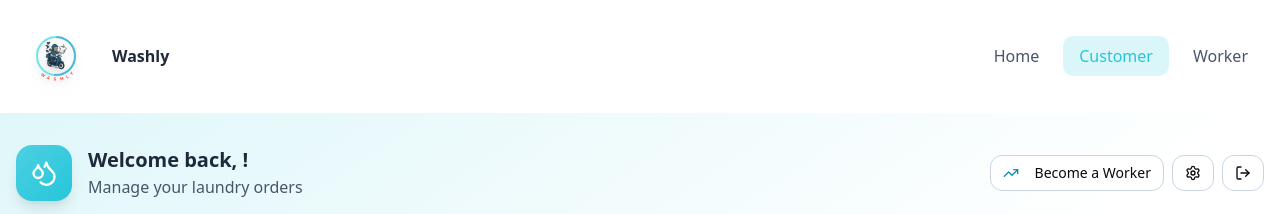
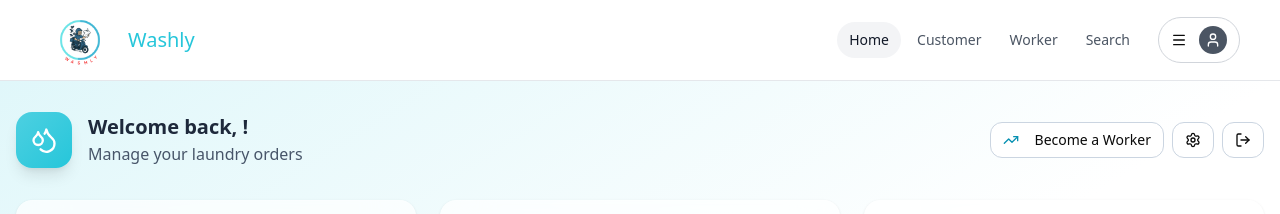
Before and after one commit to ClaudiaTannous/Washly, a Next.js app in the folder apps/frontend/: page /customer in a window 1280 px wide. Shown: the top 214 px of the page. Built offline with nearby package versions, Linux system fonts and the light colour scheme; no server answers; sample sign-in values are in the browser's storage.

Commit message:
added design stuff

```diff
--- a/apps/frontend/src/app/(main)/layout.js
+++ b/apps/frontend/src/app/(main)/layout.js
@@ -1,70 +1,16 @@
-"use client";
+import MainLayout from "@/components/MainLayout";
 
-import { usePathname } from "next/navigation";
-import Link from "next/link";
+export const metadata = {
+  title: "Washly",
+  description: "Professional laundry services at your doorstep",
+};
 
-export default function MainLayout({ children }) {
-  const pathname = usePathname();
-
+export default function MainLayoutWrapper({ children }) {
   return (
-    <div className="relative min-h-screen w-full overflow-hidden">
-      {/* NAVBAR */}
-      <nav className="relative z-20 bg-white/70 backdrop-blur-xl border-b border-white/20">
-        <div className="max-w-7xl mx-auto px-4 py-4">
-          <div className="flex items-center justify-between">
-            {/* LOGO */}
-            <div className="flex items-center gap-4">
-            <img
-            src="/washly-logo (3).png"
-            alt="Washly Logo"
-            className="w-20 h-20 object-contain drop-shadow-lg"
-            />
-            <span className="text-slate-800 font-semibold">Washly</span>
-            </div>
-
-
-            {/* NAV LINKS */}
-            <div className="flex gap-2">
-              <NavButton href="/" current={pathname === "/"}>
-                Home
-              </NavButton>
-
-              <NavButton
-                href="/customer"
-                current={pathname.startsWith("/customer")}
-              >
-                Customer
-              </NavButton>
-
-              <NavButton
-                href="/worker"
-                current={pathname.startsWith("/worker")}
-              >
-                Worker
-              </NavButton>
-            </div>
-          </div>
-        </div>
-      </nav>
-
-      {/* PAGE CONTENT */}
-      <main className="relative z-10">{children}</main>
-    </div>
+    <html lang="en">
+      <body>
+        <MainLayout>{children}</MainLayout>
+      </body>
+    </html>
   );
 }
-
-/* ---------------- NAV BUTTON ---------------- */
-function NavButton({ href, current, children }) {
-  return (
-    <Link
-      href={href}
-      className={`px-4 py-2 rounded-lg transition-colors ${
-        current
-          ? "bg-[#4dd0e1]/20 text-[#26c6da]"
-          : "text-slate-600 hover:bg-white/50"
-      }`}
-    >
-      {children}
-    </Link>
-  );
-}
--- a/apps/frontend/src/components/CustomerDashboard.jsx
+++ b/apps/frontend/src/components/CustomerDashboard.jsx
@@ -341,8 +341,6 @@ export function CustomerDashboard({
                 icon={Package}
                 title="No active orders"
                 description="Start by finding a worker in your area"
-                buttonLabel="Find Workers"
-                onClick={onNavigateToSearch}
               />
             )}
           </TabsContent>
--- /dev/null
+++ b/apps/frontend/src/components/MainLayout.jsx
@@ -0,0 +1,100 @@
+"use client";
+
+import { Menu, User, Search } from "lucide-react";
+import { useRouter } from "next/navigation";
+
+export default function MainLayout({ children, currentPath = "/" }) {
+  const router = useRouter();
+
+  return (
+    <div className="relative min-h-screen w-full">
+      {/* NAVBAR */}
+      <nav className="fixed top-0 left-0 right-0 z-50 bg-white border-b border-gray-200">
+        <div className="max-w-7xl mx-auto px-6 sm:px-10">
+          {/* TOP BAR */}
+          <div className="flex items-center justify-between h-20">
+            {/* LOGO */}
+            <div className="flex items-center gap-2 min-w-[200px]">
+              <img
+                src="/washly-logo (3).png"
+                alt="Washly Logo"
+                className="w-25 h-20 object-contain"
+              />
+              <span className="text-[#26c6da] text-xl hidden sm:block">
+                Washly
+              </span>
+            </div>
+
+            {/* RIGHT NAVIGATION */}
+            <div className="flex items-center gap-4 min-w-[200px] justify-end">
+              <div className="hidden lg:flex items-center gap-1">
+                <NavLink href="/" current={currentPath === "/"}>
+                  Home
+                </NavLink>
+
+                <NavLink
+                  href="/customer"
+                  current={currentPath.startsWith("/customer")}
+                >
+                  Customer
+                </NavLink>
+
+                <NavLink
+                  href="/worker"
+                  current={currentPath.startsWith("/worker")}
+                >
+                  Worker
+                </NavLink>
+
+                <NavLink
+                  href="/workers"
+                  current={currentPath.startsWith("/workers")}
+                >
+                  Search
+                </NavLink>
+              </div>
+
+              {/* USER MENU */}
+              <button className="flex items-center gap-3 px-3 py-2 rounded-full border border-gray-300 hover:shadow-md transition-shadow">
+                <Menu className="size-4" />
+                <div className="bg-gray-600 text-white rounded-full p-1.5">
+                  <User className="size-4" />
+                </div>
+              </button>
+            </div>
+          </div>
+
+          {/* MOBILE SEARCH BUTTON */}
+          <div className="md:hidden pb-4">
+            <button
+              onClick={() => router.push("/workers")}
+              className="flex items-center justify-center gap-2 w-full px-4 py-3 rounded-full border border-gray-300 shadow-sm hover:shadow-md transition-shadow text-sm font-medium text-gray-700 hover:text-[#26c6da]"
+            >
+              <Search className="size-5" />
+              Search
+            </button>
+          </div>
+        </div>
+      </nav>
+
+      {/* PAGE CONTENT */}
+      <main className="pt-20">{children}</main>
+    </div>
+  );
+}
+
+/* ---------------- NAV LINK ---------------- */
+function NavLink({ href, current, children }) {
+  return (
+    <a
+      href={href}
+      className={`px-3 py-2 rounded-full text-sm font-normal transition-colors ${
+        current
+          ? "bg-gray-100 text-gray-900"
+          : "text-gray-600 hover:bg-gray-50 hover:text-[#26c6da]"
+      }`}
+    >
+      {children}
+    </a>
+  );
+}
```
Also changed, not shown: apps/frontend/src/app/(main)/workers/page.jsx (renamed from apps/frontend/src/app/workers/page.jsx, +99 -99 lines), apps/frontend/src/components/WorkerSignupForm.jsx (+129 -9 lines), apps/frontend/src/app/(main)/workers/layout.jsx (renamed from apps/frontend/src/app/workers/layout.jsx), apps/frontend/src/lib/apiClient.js, 2 other files (tests, documents, lock files or other folders).
